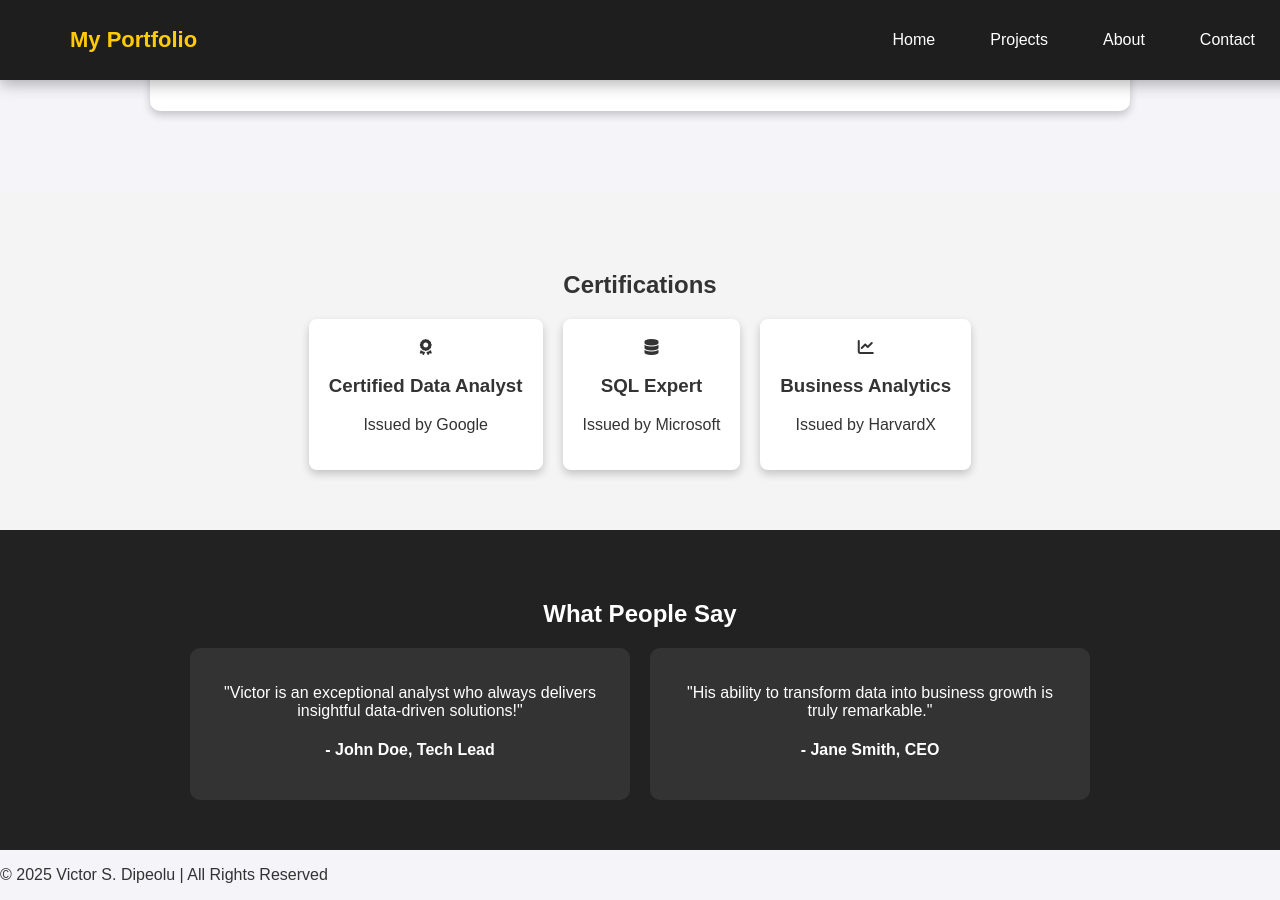
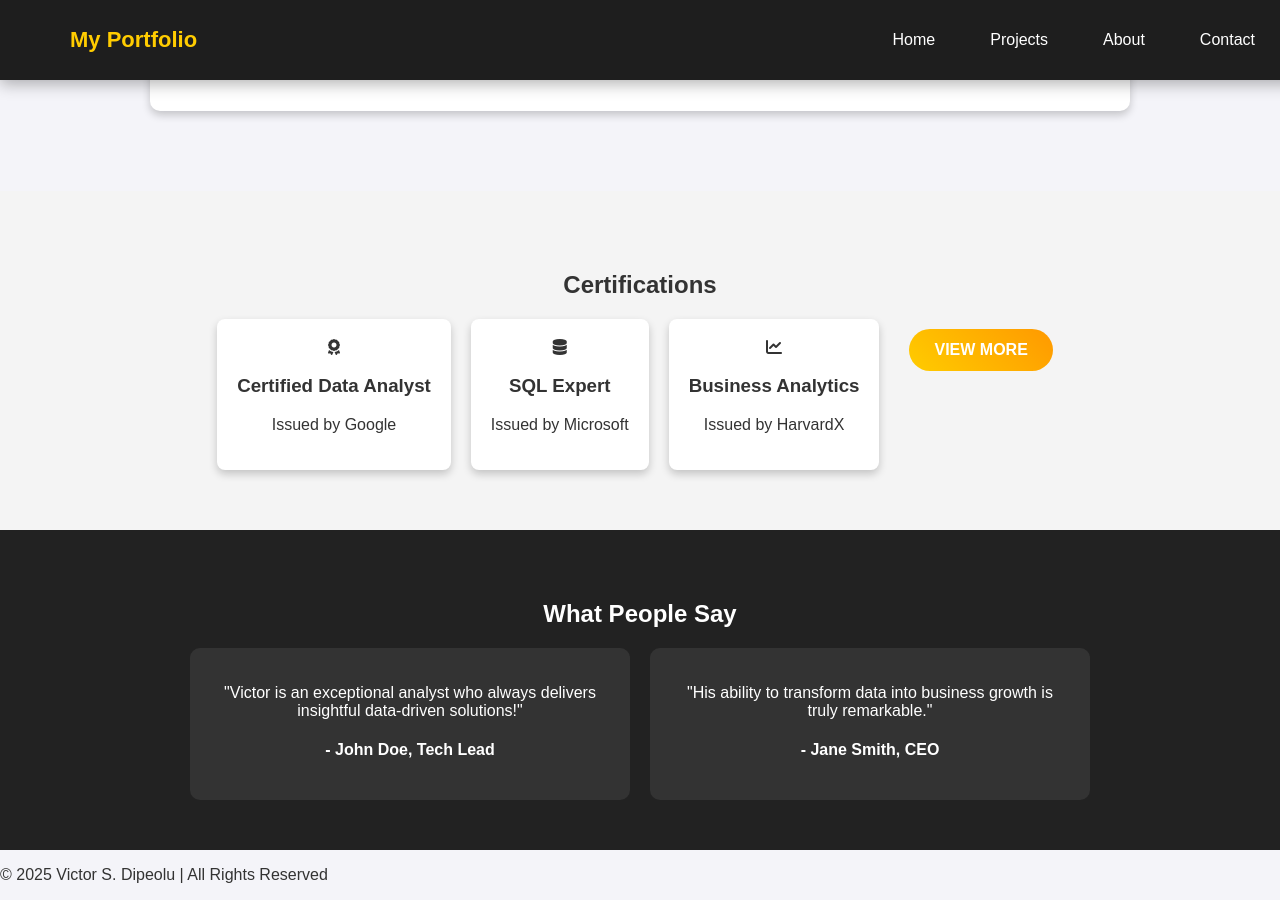
Before and after one commit to Vicmandip1/Portfolio, a Jekyll site: the page about.html, which Jekyll copies as it is, in a window 1280 px wide and 900 px high, scrolled down 1123 px. Built offline with Jekyll 4.4.1, drawn with Linux system fonts in a browser that asks for light colours.

Commit message:
Update about.html

```diff
--- a/about.html
+++ b/about.html
@@ -77,6 +77,10 @@
             <h3>Business Analytics</h3>
             <p>Issued by HarvardX</p>
         </div>
+        <!-- "View More" Button - Placed within the grid -->
+        <div class="cert-more">
+            <a href="certifications.html" class="cta-button">View More</a>
+        </div>
     </div>
 </section>
 
```
